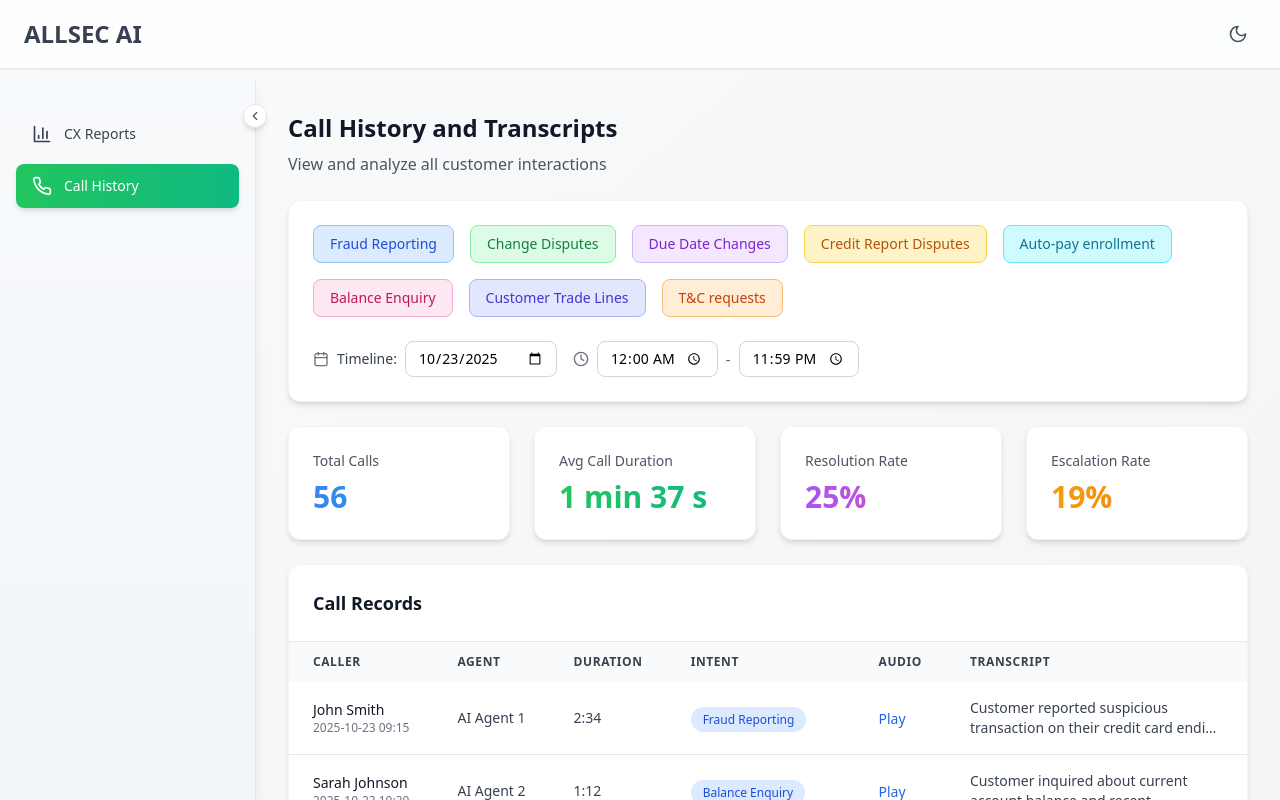
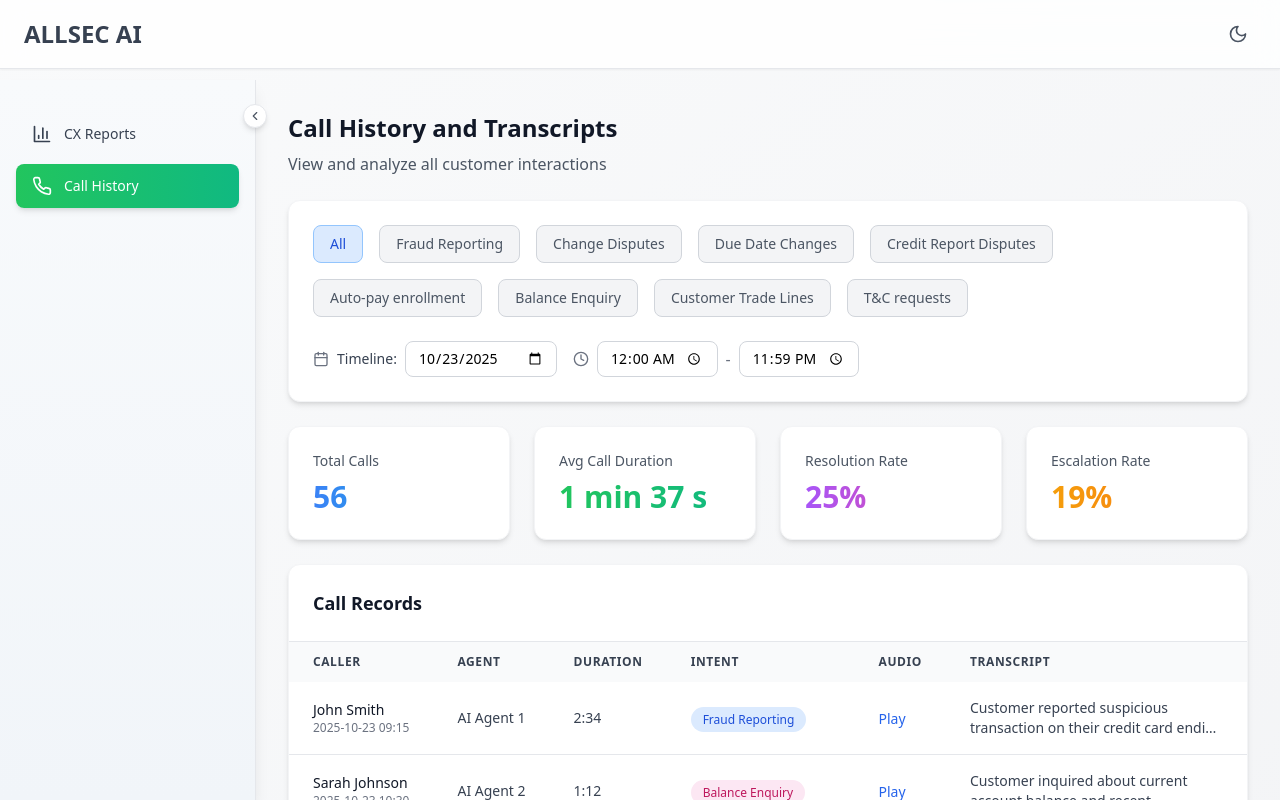
Before and after one commit to ranjithRW/new-allsec-dashboard, a React (Vite) app: page / in a window 1280 px wide. Both pictures are taken after a click on the button "Call History". Shown: the top 800 px of the page. Built offline with nearby package versions, Linux system fonts and the light colour scheme.

Commit message:
fix :filter in call history

```diff
--- a/src/pages/CallHistory.tsx
+++ b/src/pages/CallHistory.tsx
@@ -7,6 +7,23 @@ export default function CallHistory() {
   const [selectedDate, setSelectedDate] = useState('2025-10-23');
   const [startTime, setStartTime] = useState('00:00');
   const [endTime, setEndTime] = useState('23:59');
+  const [selectedIntent, setSelectedIntent] = useState<string | null>(null);
+
+  // Filter call records based on selected intent
+  const filteredRecords = selectedIntent
+    ? callHistoryRecords.filter(record => record.intent === selectedIntent)
+    : callHistoryRecords;
+
+  // Handle intent button click
+  const handleIntentClick = (intent: string) => {
+    if (selectedIntent === intent) {
+      // If clicking the same intent, clear the filter
+      setSelectedIntent(null);
+    } else {
+      // Set new intent filter
+      setSelectedIntent(intent);
+    }
+  };
 
   return (
     <div className="p-4 sm:p-6 lg:p-8">
@@ -27,19 +44,42 @@ export default function CallHistory() {
         className="bg-white dark:bg-gray-800 rounded-xl shadow-md p-4 sm:p-6 mb-6 border border-gray-100 dark:border-gray-700"
       >
         <div className="flex flex-wrap gap-2 sm:gap-4 mb-4 sm:mb-6">
-          {reportTypes.map((report, index) => (
+          <motion.button
+            initial={{ opacity: 0, scale: 0.8 }}
+            animate={{ opacity: 1, scale: 1 }}
+            transition={{ duration: 0.3, delay: 0.3 }}
+            whileHover={{ scale: 1.05 }}
+            whileTap={{ scale: 0.95 }}
+            onClick={() => setSelectedIntent(null)}
+            className={`px-3 sm:px-4 py-2 rounded-lg font-medium text-xs sm:text-sm border transition-all ${
+              !selectedIntent
+                ? 'bg-blue-100 text-blue-700 border-blue-300'
+                : 'bg-gray-100 text-gray-600 border-gray-300 hover:bg-gray-200'
+            }`}
+          >
+            All
+          </motion.button>
+          {reportTypes.map((report, index) => {
+            const isActive = selectedIntent === report.label;
+            return (
               <motion.button
                 key={report.id}
                 initial={{ opacity: 0, scale: 0.8 }}
                 animate={{ opacity: 1, scale: 1 }}
-              transition={{ duration: 0.3, delay: 0.3 + index * 0.05 }}
+                transition={{ duration: 0.3, delay: 0.35 + index * 0.05 }}
                 whileHover={{ scale: 1.05 }}
                 whileTap={{ scale: 0.95 }}
-              className={`px-3 sm:px-4 py-2 rounded-lg font-medium text-xs sm:text-sm border ${report.color} transition-all`}
+                onClick={() => handleIntentClick(report.label)}
+                className={`px-3 sm:px-4 py-2 rounded-lg font-medium text-xs sm:text-sm border transition-all ${
+                  isActive
+                    ? report.color
+                    : 'bg-gray-100 text-gray-600 border-gray-300 hover:bg-gray-200'
+                }`}
               >
                 {report.label}
               </motion.button>
-          ))}
+            );
+          })}
         </div>
 
         <div className="flex flex-col sm:flex-row sm:items-center gap-3 sm:gap-4 flex-wrap">
@@ -102,7 +142,14 @@ export default function CallHistory() {
         className="bg-white dark:bg-gray-800 rounded-xl shadow-md border border-gray-100 dark:border-gray-700 overflow-hidden"
       >
         <div className="p-4 sm:p-6 border-b border-gray-200 dark:border-gray-700">
+          <div className="flex items-center justify-between">
             <h3 className="text-base sm:text-lg font-semibold text-gray-900 dark:text-white">Call Records</h3>
+            {selectedIntent && (
+              <span className="text-sm text-gray-600 dark:text-gray-400">
+                Showing {filteredRecords.length} of {callHistoryRecords.length} records
+              </span>
+            )}
+          </div>
         </div>
         <div className="overflow-x-auto">
           <table className="w-full min-w-[600px]">
@@ -117,7 +164,7 @@ export default function CallHistory() {
               </tr>
             </thead>
             <tbody className="divide-y divide-gray-200 dark:divide-gray-700">
-              {callHistoryRecords.map((record, index) => (
+              {filteredRecords.map((record, index) => (
                 <motion.tr
                   key={record.id}
                   initial={{ opacity: 0, x: -20 }}
@@ -133,7 +180,17 @@ export default function CallHistory() {
                   <td className="px-3 sm:px-6 py-4 whitespace-nowrap text-xs sm:text-sm text-gray-700 dark:text-gray-300">{record.agent}</td>
                   <td className="px-3 sm:px-6 py-4 whitespace-nowrap text-xs sm:text-sm text-gray-700 dark:text-gray-300">{record.duration}</td>
                   <td className="px-3 sm:px-6 py-4 whitespace-nowrap">
-                    <span className="px-2 sm:px-3 py-1 text-xs font-medium rounded-full bg-blue-100 text-blue-700">
+                    <span className={`px-2 sm:px-3 py-1 text-xs font-medium rounded-full ${
+                      record.intent === 'Fraud Reporting' ? 'bg-blue-100 text-blue-700' :
+                      record.intent === 'Change Disputes' ? 'bg-green-100 text-green-700' :
+                      record.intent === 'Due Date Changes' ? 'bg-purple-100 text-purple-700' :
+                      record.intent === 'Credit Report Disputes' ? 'bg-amber-100 text-amber-700' :
+                      record.intent === 'Auto-pay Enrollment' ? 'bg-cyan-100 text-cyan-700' :
+                      record.intent === 'Balance Enquiry' ? 'bg-pink-100 text-pink-700' :
+                      record.intent === 'Customer Trade Lines' ? 'bg-indigo-100 text-indigo-700' :
+                      record.intent === 'T&C requests' ? 'bg-orange-100 text-orange-700' :
+                      'bg-gray-100 text-gray-700'
+                    }`}>
                       {record.intent}
                     </span>
                   </td>
```
Lines whose indentation alone changed are shown as unchanged.
